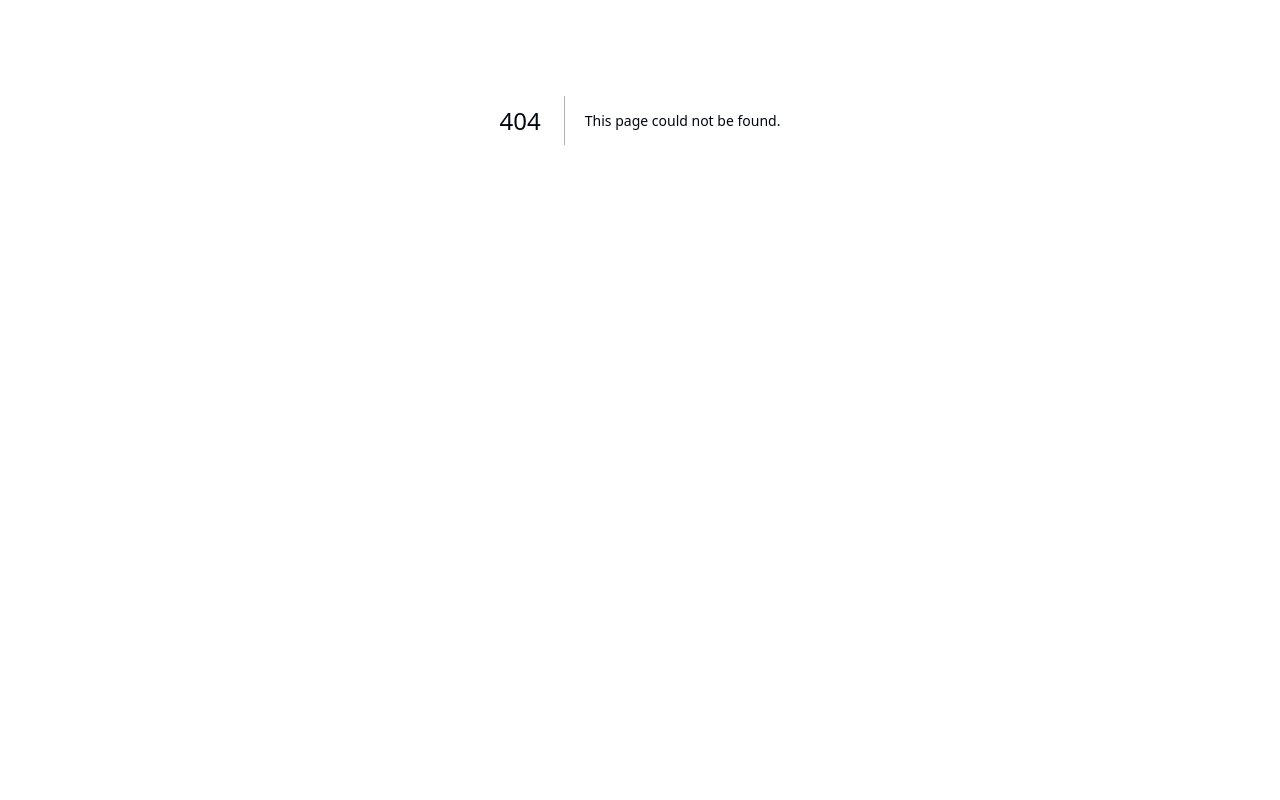
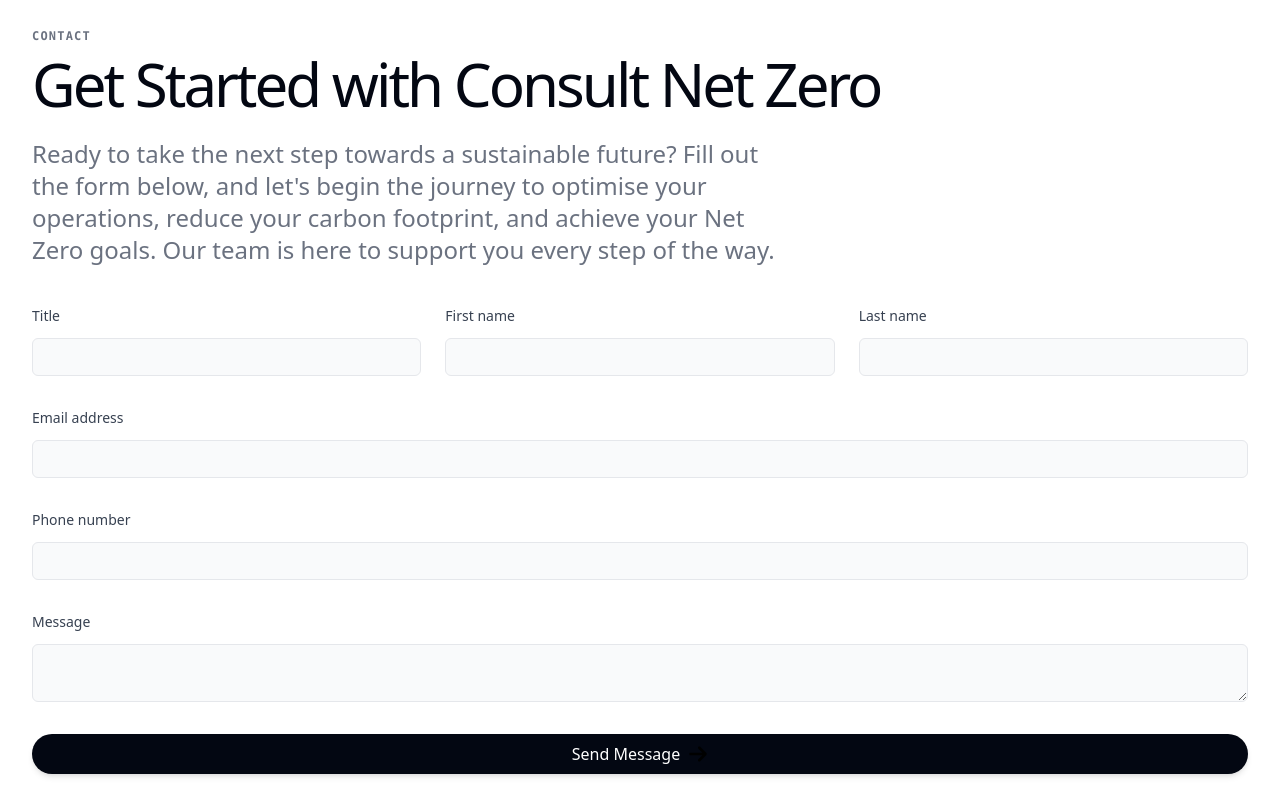
Before and after one commit to guybrown78/consult-net-zero, a Next.js app: page /get-started in a window 1280 px wide. Before the commit this address had no page. Shown: the part 280-1080 px from the top of the page. Before the commit the page ends 800 px from the top, so only its background shows below. Built offline with nearby package versions, Linux system fonts and the light colour scheme; a web font is replaced by a local one.

Commit message:
added form

```diff
--- a/src/app/benefits/page.tsx
+++ b/src/app/benefits/page.tsx
@@ -10,7 +10,7 @@ import type { Metadata } from 'next'
 export const metadata: Metadata = {
   title: 'Benefits',
   description:
-    'We’re on a mission to transform revenue organizations by harnessing vast amounts of illegally acquired customer data.',
+    'Discover the key benefits of partnering with Consult Net Zero. From reducing carbon emissions to enhancing operational efficiency, see how our solutions drive sustainability and long-term business success.',
 }
 
 
--- a/src/app/company/page.tsx
+++ b/src/app/company/page.tsx
@@ -10,7 +10,7 @@ import type { Metadata } from 'next'
 export const metadata: Metadata = {
   title: 'Company',
   description:
-    'We’re on a mission to transform revenue organizations by harnessing vast amounts of illegally acquired customer data.',
+    'Learn about Consult Net Zero, a team of sustainability experts dedicated to helping businesses meet their environmental goals. Explore our mission, values, and commitment to making a positive impact on the planet.',
 }
 
 function Header() {
--- /dev/null
+++ b/src/app/get-started/page.tsx
@@ -0,0 +1,47 @@
+import { AnimatedNumber } from '@/components/animated-number'
+import { Button } from '@/components/button'
+import { Container } from '@/components/container'
+import { Footer } from '@/components/footer'
+import GetStartedForm from '@/components/getStartedForm'
+import { GradientBackground } from '@/components/gradient'
+import { Navbar } from '@/components/navbar'
+import { Heading, Lead, Subheading } from '@/components/text'
+import type { Metadata } from 'next'
+
+export const metadata: Metadata = {
+  title: 'Get Started',
+  description:
+    'Get started with Consult Net Zero today! Fill out the form to begin your journey toward a more sustainable and efficient future. Our experts are ready to guide you through every step.',
+}
+
+
+function Form() {
+	return (
+		<Container className="my-32">
+			<Subheading>Contact</Subheading>
+			<Heading as="h3" className="mt-2">
+				Get Started with Consult Net Zero
+      </Heading>
+      <Lead className="mt-6 max-w-3xl">
+				Ready to take the next step towards a sustainable future? Fill out the form below, and let&apos;s begin the journey to optimise your operations, reduce your carbon footprint, and achieve your Net Zero goals. Our team is here to support you every step of the way.
+      </Lead>
+
+			<GetStartedForm />
+		</Container>
+	)
+}
+const GetStartedPage = () => {
+	return (
+		<main className="overflow-hidden">
+			<GradientBackground />
+			<Container>
+				<Navbar />
+			</Container>
+			<Form />
+
+			<Footer />
+		</main>
+	)
+}
+
+export default GetStartedPage
--- a/src/app/page.tsx
+++ b/src/app/page.tsx
@@ -19,7 +19,7 @@ import type { Metadata } from 'next'
 
 export const metadata: Metadata = {
   description:
-    'Consult Net Zero helps you sell more by revealing sensitive information about your customers.',
+    'Consult Net Zero provides innovative solutions to help organizations optimize their sustainability efforts and achieve Net Zero goals. Discover our tailored services and expert guidance to reduce carbon emissions and improve operational efficiency.',
 }
 
 function Hero() {
@@ -38,7 +38,7 @@ function Hero() {
 					 At Consult Net Zero, we help social landlords and local authorities to enhance energy performance, reduce fuel poverty, and create sustainable communities
           </p>
           <div className="mt-12 flex flex-col gap-x-6 gap-y-4 sm:flex-row">
-            <Button href="#">Get started</Button>
+            <Button href="/get-started">Get started</Button>
             <Button variant="secondary" href="/benefits">
               See benefits
             </Button>
--- /dev/null
+++ b/src/components/fields.tsx
@@ -0,0 +1,50 @@
+import clsx from 'clsx'
+
+const formClasses =
+  'block w-full appearance-none rounded-md border border-gray-200 bg-gray-50 px-3 py-2 text-gray-900 placeholder-gray-400 focus:border-blue-500 focus:bg-white focus:outline-none focus:ring-blue-500 sm:text-sm'
+
+function Label({ id, children }) {
+  return (
+    <label
+      htmlFor={id}
+      className="mb-3 block text-sm font-medium text-gray-700"
+    >
+      {children}
+    </label>
+  )
+}
+
+export function TextField({
+  id,
+  label,
+  type = 'text',
+  className = '',
+  ...props
+}) {
+  return (
+    <div className={className}>
+      {label && <Label id={id}>{label}</Label>}
+      <input id={id} type={type} {...props} className={formClasses} />
+    </div>
+  )
+}
+
+export function SelectField({ id, label, className = '', ...props }) {
+  return (
+    <div className={className}>
+      {label && <Label id={id}>{label}</Label>}
+      <select id={id} {...props} className={clsx(formClasses, 'pr-8')} />
+    </div>
+  )
+}
+
+export function TextAreaField({ id, label, className = '', rows = 4, ...props}){
+	return (
+		<div className={className}>
+      {label && <Label id={id}>{label}</Label>}
+      <textarea
+        id={id} rows={rows} {...props} className={formClasses}
+      />
+    </div>
+	)
+}
--- a/src/components/footer.tsx
+++ b/src/components/footer.tsx
@@ -20,7 +20,7 @@ function CallToAction() {
 				Contact us today to start your journey towards&nbsp;net&nbsp;zero
       </p>
       <div className="mt-6">
-        <Button className="w-full sm:w-auto" href="#">
+        <Button className="w-full sm:w-auto" href="/get-started">
           Get started
         </Button>
       </div>
--- /dev/null
+++ b/src/components/getStartedForm.tsx
@@ -0,0 +1,199 @@
+'use client'
+
+import React from 'react'
+import { Button } from '@/components/button'
+import { TextField, TextAreaField } from '@/components/fields'
+import { useState } from "react";
+
+const Spinner = () => {
+	return(
+		<svg viewBox="0 0 16 16">
+			<path d="M8 16c-2.137 0-4.146-0.832-5.657-2.343s-2.343-3.52-2.343-5.657c0-1.513 0.425-2.986 1.228-4.261 0.781-1.239 1.885-2.24 3.193-2.895l0.672 1.341c-1.063 0.533-1.961 1.347-2.596 2.354-0.652 1.034-0.997 2.231-0.997 3.461 0 3.584 2.916 6.5 6.5 6.5s6.5-2.916 6.5-6.5c0-1.23-0.345-2.426-0.997-3.461-0.635-1.008-1.533-1.822-2.596-2.354l0.672-1.341c1.308 0.655 2.412 1.656 3.193 2.895 0.803 1.274 1.228 2.748 1.228 4.261 0 2.137-0.832 4.146-2.343 5.657s-3.52 2.343-5.657 2.343z" />
+
+		</svg>
+	)
+
+}
+const ArrowRight = () => {
+	return (
+		<svg viewBox="0 0 16 16">
+			<path d="M9.707 13.707l5-5c0.391-0.39 0.391-1.024 0-1.414l-5-5c-0.391-0.391-1.024-0.391-1.414 0s-0.391 1.024 0 1.414l3.293 3.293h-9.586c-0.552 0-1 0.448-1 1s0.448 1 1 1h9.586l-3.293 3.293c-0.195 0.195-0.293 0.451-0.293 0.707s0.098 0.512 0.293 0.707c0.391 0.391 1.024 0.391 1.414 0z" />
+		</svg>
+	)
+}
+
+
+const formatDate = async () => {
+	let d = new Date(),
+			month = '' + (d.getMonth() + 1),
+			day = '' + d.getDate(),
+			year = d.getFullYear();
+
+	if (month.length < 2)
+			month = '0' + month;
+	if (day.length < 2)
+			day = '0' + day;
+
+	return [year, month, day].join('-');
+}
+
+
+
+const GetStartedForm = () => {
+
+	const [isLoading, setIsLoading] = useState(false);
+	const [isSuccess, setIsSuccess] = useState(false);
+	const [isError, setIsError] = useState(false);
+
+
+	const handleSubmit = async (event) => {
+    // Stop the form from submitting and refreshing the page.
+    event.preventDefault()
+
+		setIsSuccess(false)
+		setIsError(false)
+		setIsLoading(true);
+
+		// var base = new Airtable({apiKey: process.env.NEXT_PUBLIC_AIRTABLE_PERSONAL_ACCESS_TOKEN}).base(process.env.NEXT_PUBLIC_AIRTABLE_BASE);
+
+		const date = await formatDate()
+
+		console.log("date", date)
+
+
+		// base('WebsiteContactForm').create([
+		// 	{
+		// 		"fields": {
+		// 				FirstName: event.target.first_name.value,
+		// 				LastName: event.target.last_name.value,
+		// 				Email: event.target.email.value,
+		// 				Phone: event.target.phone.value,
+		// 				Service: event.target.service.value,
+		// 				Message: event.target.message.value,
+		// 				SentDate: date,
+		// 		}
+		// 	},
+
+		// ], function(err, records) {
+		// 	if (err) {
+		// 		console.error(err);
+		// 		setIsError(true)
+		// 		// setIsLoading(false);
+
+		// 		return;
+		// 	}
+		// 	records.forEach(function (record) {
+		// 		console.log(record.getId());
+		// 		setIsSuccess(true);
+		// 		setIsLoading(false);
+		// 	});
+		// });
+
+  }
+
+
+	return (
+
+
+
+			<form
+				className="mt-10 grid grid-cols-1 gap-x-6 gap-y-8 sm:grid-cols-3"
+				onSubmit={(e) => handleSubmit(e)}
+			>
+				<TextField
+					label="Title"
+					id="title"
+					name="title"
+					type="text"
+					autoComplete="title"
+					required
+				/>
+
+				<TextField
+					label="First name"
+					id="first_name"
+					name="first_name"
+					type="text"
+					autoComplete="given-name"
+					required
+				/>
+				<TextField
+					label="Last name"
+					id="last_name"
+					name="last_name"
+					type="text"
+					autoComplete="family-name"
+					required
+				/>
+				<TextField
+					className="col-span-full"
+					label="Email address"
+					id="email"
+					name="email"
+					type="email"
+					autoComplete="email"
+					required
+				/>
+				<TextField
+					className="col-span-full"
+					label="Phone number"
+					id="phone"
+					name="phone"
+					type="phone"
+					autoComplete="tel"
+				/>
+				<TextAreaField
+					className="col-span-full"
+					label="Message"
+					id="message"
+					name="message"
+					rows={2}
+				/>
+				{ !isSuccess && !isError && (
+					<div className="col-span-full">
+						<Button type="submit" className="w-full">
+							{
+								!isLoading && (
+									<span className='flex items-center'>
+										Send Message <span aria-hidden="true" className="ml-2 w-5 h-5 fill-aoc-navy"><ArrowRight /></span>
+									</span>
+									// <span aria-hidden="true">&rarr;</span>
+								)
+							}
+							{
+								isLoading && (
+									<span className='flex items-center'>
+										Sending <span aria-hidden="true" className="ml-2 w-5 h-5 animate-spin fill-aoc-navy"><Spinner /></span>
+									</span>
+								)
+							}
+						</Button>
+					</div>
+				)}
+				{ isSuccess && (
+					<div className="col-span-full bg-green-50 p-4 rounded-md">
+						<p className='font-light text-sm text-aoc-navy'>
+							<span className='font-semibold'>Thank you.</span> Your message has been received, and you will be contacted shortly.
+						</p>
+					</div>
+				)}
+				{ isError && (
+					<div className="col-span-full bg-pink-50 p-4 rounded-md">
+						<p className='font-light text-sm text-aoc-navy'>
+							<span className='font-semibold'>Oh dear.</span> There has been a problem while sending your message. This will be resolved as soon as possible.
+						</p>
+						<p className='font-light text-sm text-aoc-navy mt-2'>
+							In the meantime, please send any messages direct to <a href="mailto:lee@consultnetzero.co.uk" target="_blank" className='font-medium underline cursor-pointer'>lee@consultnetzero.co.uk</a>
+						</p>
+					</div>
+				)}
+				{/* <ul className='col-span-full text-xs flex space-x-5 mt-4 mx-auto'>
+						<li><Link href="../info/privacy"className='underline'>Privacy Policy</Link></li>
+						<li><Link href="../info/terms"className='underline'>Terms and Conditions</Link></li>
+					</ul> */}
+			</form>
+
+	)
+}
+
+export default GetStartedForm
```
